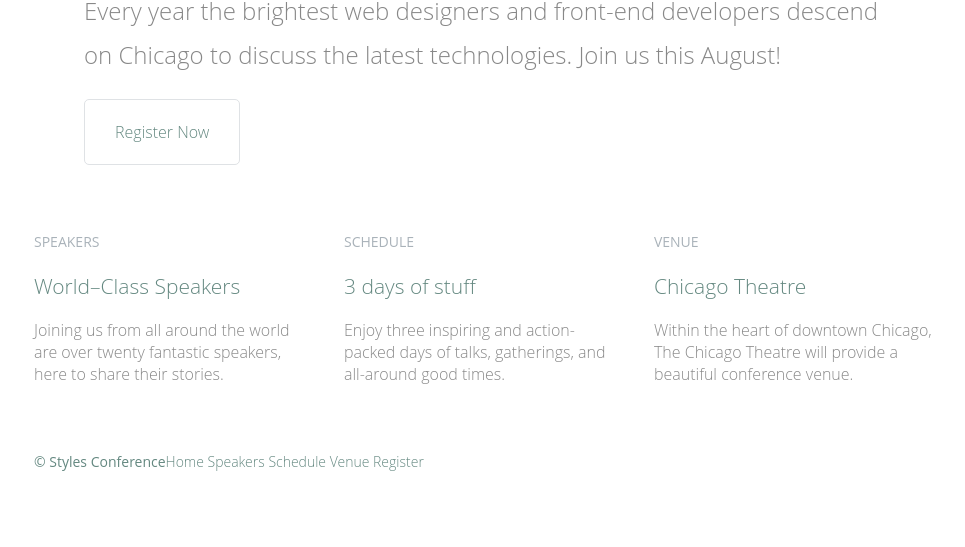
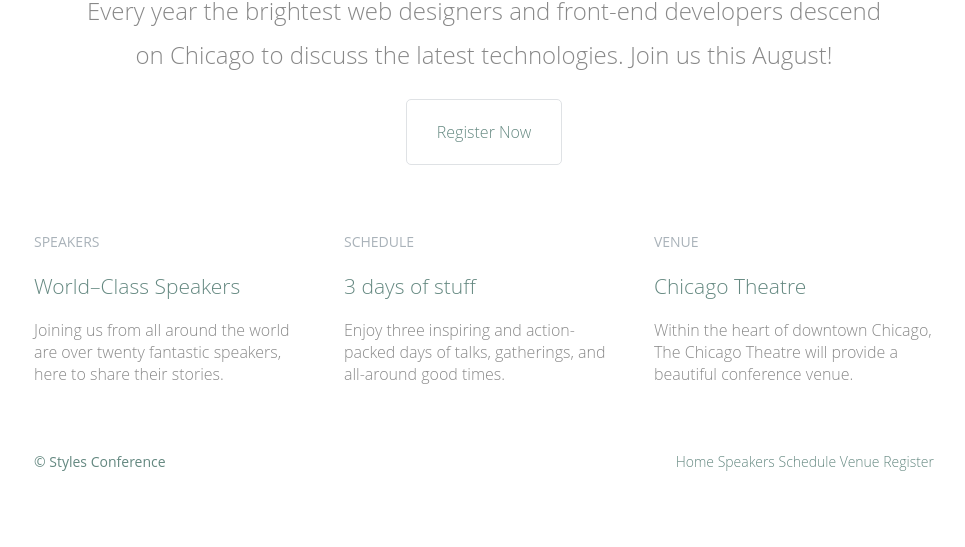
Before and after one commit to ralphm10/html-css-practice, a plain HTML site: page index.html in a window 1280 px wide. Shown: the part 253-800 px from the top of the page, without its empty margins (156-1121 px from the left). Drawn offline with Linux system fonts and the light colour scheme.

Commit message:
Update CSS

```diff
--- a/assets/stylesheets/main.css
+++ b/assets/stylesheets/main.css
@@ -218,7 +218,9 @@ p a {
 .hero {
   line-height: 44px;
   padding: 22px 80px 66px 80px;
+  text-align: center;
 }
+
 .hero h2 {
   font-size: 36px;
 }
@@ -282,3 +284,13 @@ p a {
   float: left;
   font-weight: 400;
 }
+
+/*
+  ========================================
+  Navigation
+  ========================================
+*/
+
+.nav {
+  text-align: right;
+}
```
